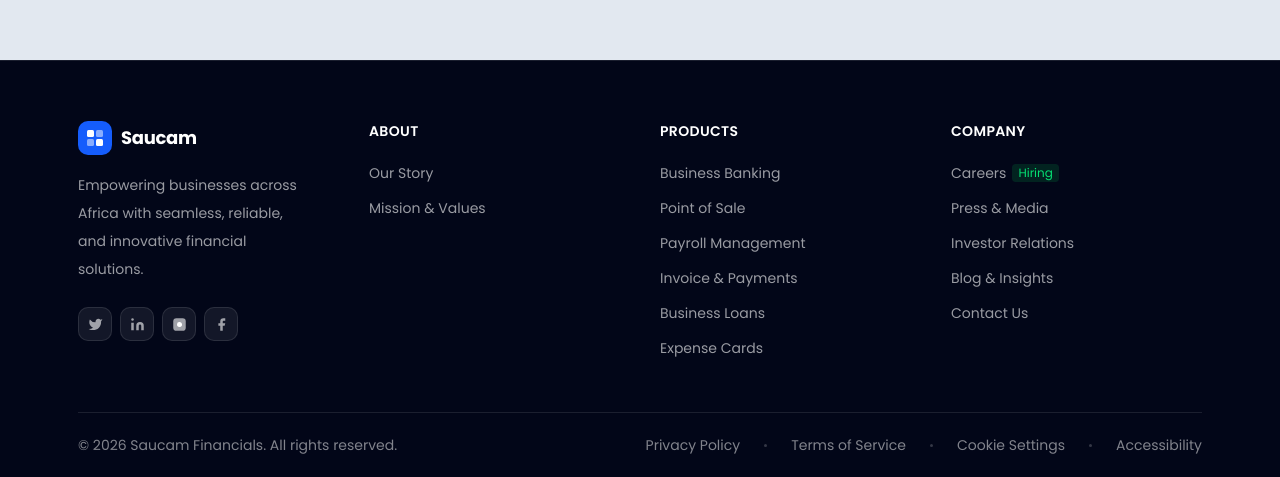
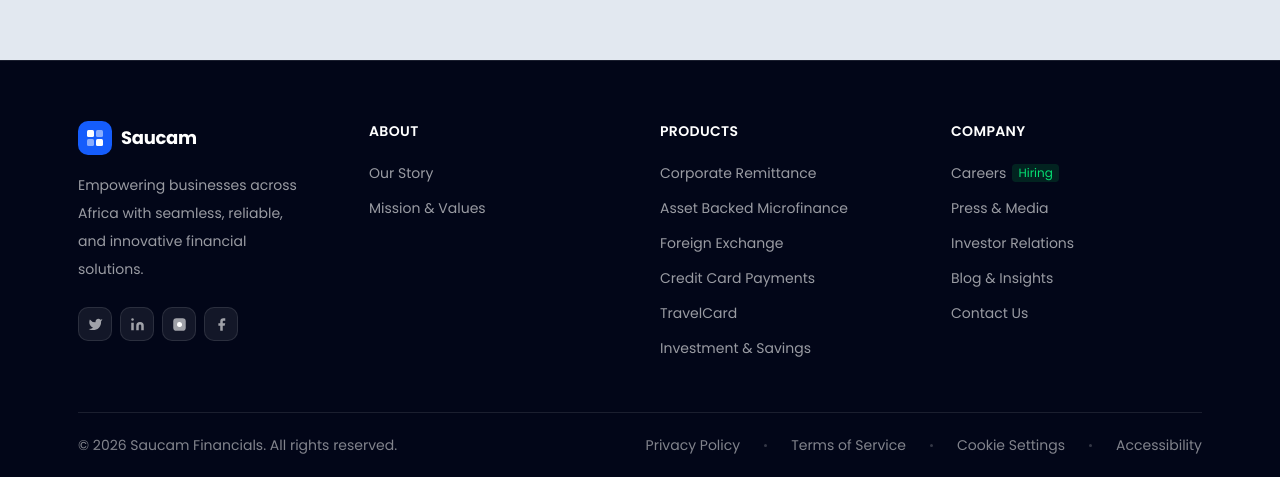
Before and after one commit to BICD-dev/saucam-financials, a Next.js app: page /business in a window 1280 px wide. Shown: the part 8574-9051 px from the top of the page. Built offline with nearby package versions, Linux system fonts and the light colour scheme.

Commit message:
feat: update footer and header navigation items for enhanced product offerings

```diff
--- a/src/components/layout/Footer.tsx
+++ b/src/components/layout/Footer.tsx
@@ -21,12 +21,12 @@
   {
     heading: "Products",
     links: [
-      { label: "Business Banking", href: "/products/banking" },
-      { label: "Point of Sale", href: "/products/pos" },
-      { label: "Payroll Management", href: "/products/payroll" },
-      { label: "Invoice & Payments", href: "/products/invoices" },
-      { label: "Business Loans", href: "/products/loans" },
-      { label: "Expense Cards", href: "/products/cards" },
+      { label: "Corporate Remittance", href: "/business#corporate" },
+      { label: "Asset Backed Microfinance", href: "/business#asset-backed" },
+      { label: "Foreign Exchange", href: "/business#foreign-exchange" },
+      { label: "Credit Card Payments", href: "/personal" },
+      { label: "TravelCard", href: "/personal" },
+      { label: "Investment & Savings", href: "/personal" },
     ],
   },
   {
--- a/src/components/layout/Header.tsx
+++ b/src/components/layout/Header.tsx
@@ -60,9 +60,9 @@
     label: "Products",
     dropdown: [
       {
-        label: "Business Banking",
-        description: "Accounts & transfers",
-        href: "/products/banking",
+        label: "Corporate Remittance",
+        description: "High-volume cross-border transfers",
+        href: "/business#corporate",
         icon: (
           <svg width="16" height="16" viewBox="0 0 16 16" fill="none">
             <rect x="2" y="4" width="12" height="8" rx="1.5" stroke="currentColor" strokeWidth="1.3" />
@@ -71,9 +71,9 @@
         ),
       },
       {
-        label: "Point of Sale",
-        description: "POS terminals & payments",
-        href: "/products/pos",
+        label: "Foreign Exchange",
+        description: "Competitive rates and currency tools",
+        href: "/business#foreign-exchange",
         icon: (
           <svg width="16" height="16" viewBox="0 0 16 16" fill="none">
             <path d="M3 5h10M3 8h7M3 11h5" stroke="currentColor" strokeWidth="1.3" strokeLinecap="round" />
@@ -81,13 +81,24 @@
         ),
       },
       {
-        label: "Payroll",
-        description: "Manage team payments",
-        href: "/products/payroll",
+        label: "Credit Card Payments",
+        description: "Secure global card transactions",
+        href: "/personal",
         icon: (
           <svg width="16" height="16" viewBox="0 0 16 16" fill="none">
             <circle cx="8" cy="8" r="5.5" stroke="currentColor" strokeWidth="1.3" />
             <path d="M8 5v3l2 2" stroke="currentColor" strokeWidth="1.3" strokeLinecap="round" />
+          </svg>
+        ),
+      },
+      {
+        label: "Investment & Savings",
+        description: "Grow funds with tailored plans",
+        href: "/personal",
+        icon: (
+          <svg width="16" height="16" viewBox="0 0 16 16" fill="none">
+            <path d="M3 10a5 5 0 1010 0H3z" stroke="currentColor" strokeWidth="1.3" />
+            <path d="M8 10V3M6 5l2-2 2 2" stroke="currentColor" strokeWidth="1.3" strokeLinecap="round" strokeLinejoin="round" />
           </svg>
         ),
       },
```
